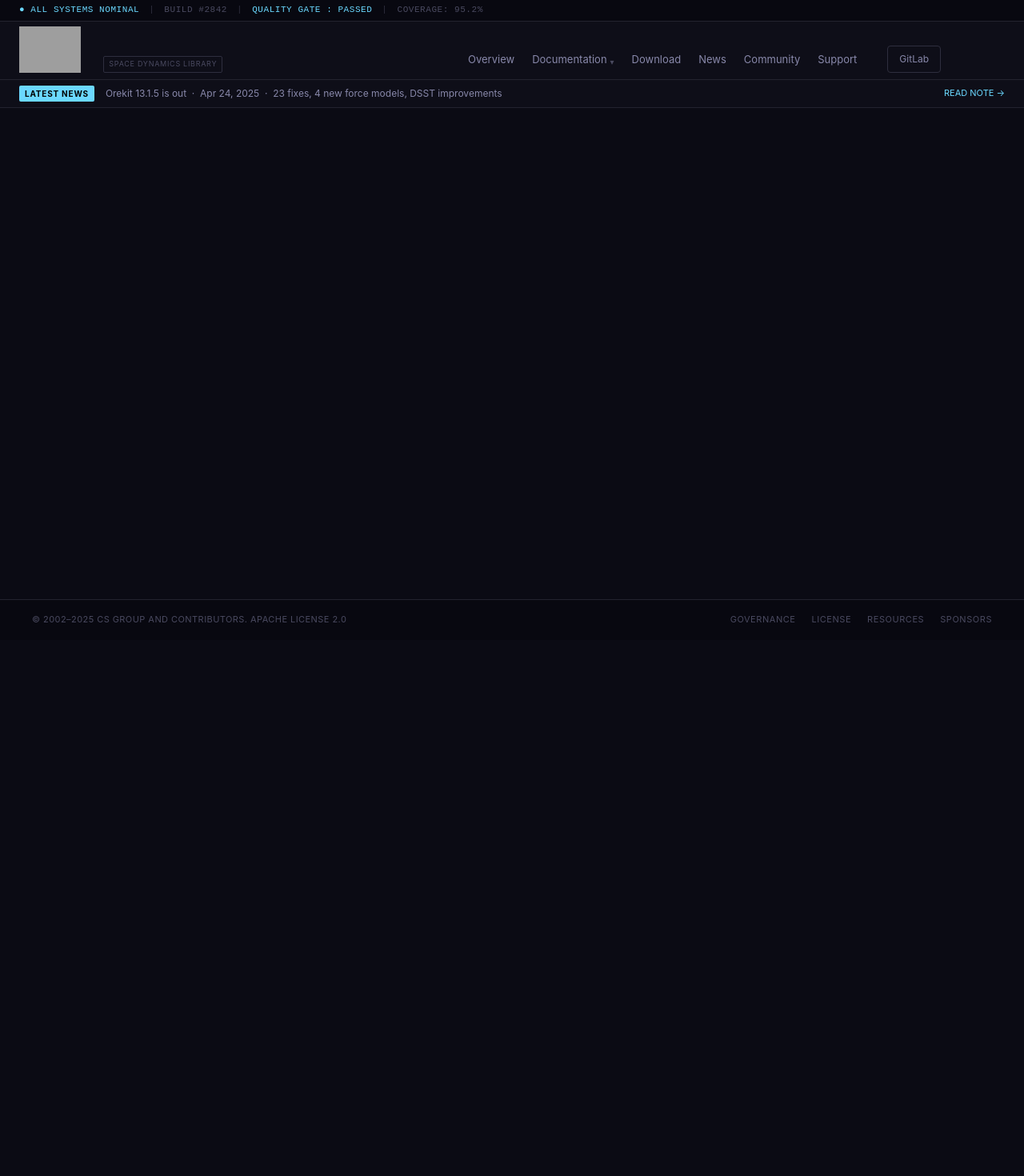
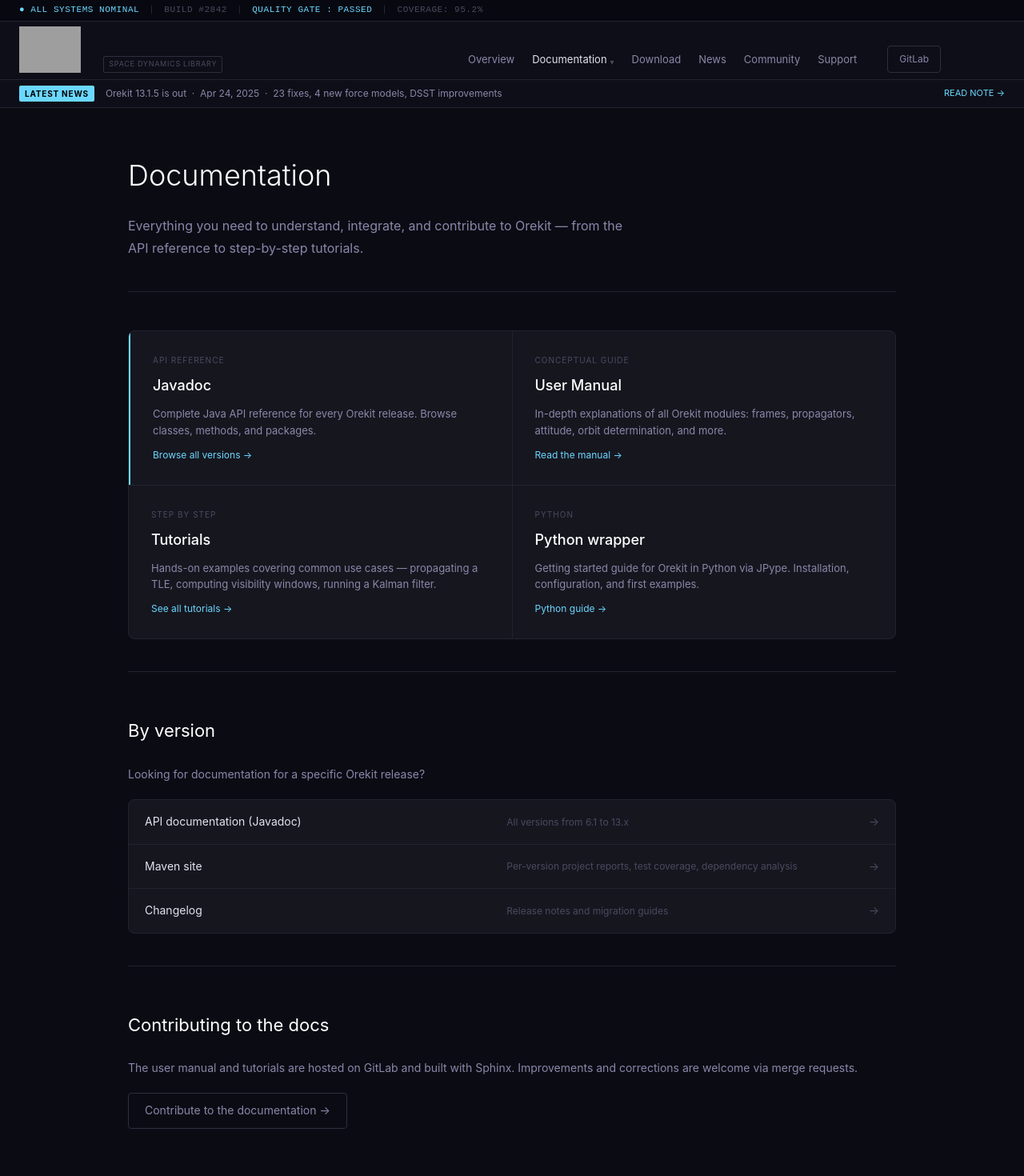
Before and after one commit to v-lmb/Orekit-website, a Nuxt app in the folder apps/web/: page /documentation in a window 1280 px wide. Shown: the top 1470 px of the page at 80% size. Before the commit the page ends 800 px from the top, so only its background shows below. Built offline with nearby package versions, Linux system fonts and the light colour scheme; grey boxes are pictures that could not be loaded.

Commit message:
feat: add documentation overview page

```diff
--- /dev/null
+++ b/apps/web/app/pages/documentation.vue
@@ -0,0 +1,150 @@
+<template>
+  <div class="page">
+    <div class="inner">
+
+      <section class="hero-section">
+        <h1>Documentation</h1>
+        <p class="lead">
+          Everything you need to understand, integrate, and contribute to Orekit —
+          from the API reference to step-by-step tutorials.
+        </p>
+      </section>
+
+      <section class="section">
+        <div class="doc-cards">
+          <NuxtLink to="/doc-javadoc" class="doc-card featured">
+            <span class="card-label">API Reference</span>
+            <h2>Javadoc</h2>
+            <p>Complete Java API reference for every Orekit release. Browse classes, methods, and packages.</p>
+            <span class="card-cta">Browse all versions →</span>
+          </NuxtLink>
+          <a href="#" class="doc-card">
+            <span class="card-label">Conceptual guide</span>
+            <h2>User Manual</h2>
+            <p>In-depth explanations of all Orekit modules: frames, propagators, attitude, orbit determination, and more.</p>
+            <span class="card-cta">Read the manual →</span>
+          </a>
+          <a href="#" class="doc-card">
+            <span class="card-label">Step by step</span>
+            <h2>Tutorials</h2>
+            <p>Hands-on examples covering common use cases — propagating a TLE, computing visibility windows, running a Kalman filter.</p>
+            <span class="card-cta">See all tutorials →</span>
+          </a>
+          <a href="#" class="doc-card">
+            <span class="card-label">Python</span>
+            <h2>Python wrapper</h2>
+            <p>Getting started guide for Orekit in Python via JPype. Installation, configuration, and first examples.</p>
+            <span class="card-cta">Python guide →</span>
+          </a>
+        </div>
+      </section>
+
+      <section class="section">
+        <h2>By version</h2>
+        <p class="body-text">Looking for documentation for a specific Orekit release?</p>
+        <div class="version-links">
+          <NuxtLink to="/doc-javadoc" class="version-link">
+            <span class="ver-name">API documentation (Javadoc)</span>
+            <span class="ver-desc">All versions from 6.1 to 13.x</span>
+            <span class="ver-arrow">→</span>
+          </NuxtLink>
+          <a href="#" class="version-link">
+            <span class="ver-name">Maven site</span>
+            <span class="ver-desc">Per-version project reports, test coverage, dependency analysis</span>
+            <span class="ver-arrow">→</span>
+          </a>
+          <a href="#" class="version-link">
+            <span class="ver-name">Changelog</span>
+            <span class="ver-desc">Release notes and migration guides</span>
+            <span class="ver-arrow">→</span>
+          </a>
+        </div>
+      </section>
+
+      <section class="section last">
+        <h2>Contributing to the docs</h2>
+        <p class="body-text">
+          The user manual and tutorials are hosted on GitLab and built with Sphinx.
+          Improvements and corrections are welcome via merge requests.
+        </p>
+        <a href="#" class="btn-secondary">Contribute to the documentation →</a>
+      </section>
+
+    </div>
+  </div>
+</template>
+
+<style scoped>
+.page { padding: 56px 24px; }
+.inner { max-width: 960px; margin: 0 auto; }
+
+.hero-section { margin-bottom: 48px; padding-bottom: 40px; border-bottom: 1px solid var(--border); }
+h1 { font-size: 36px; font-weight: 300; color: #fff; margin-bottom: 20px; }
+.lead { font-size: 16px; color: var(--text-secondary); line-height: 1.75; max-width: 640px; }
+
+.section { margin-bottom: 56px; padding-bottom: 40px; border-bottom: 1px solid var(--border); }
+.section.last { border-bottom: none; }
+h2 { font-size: 22px; font-weight: 400; color: #fff; margin-bottom: 24px; }
+.body-text { font-size: 14px; color: var(--text-secondary); line-height: 1.7; margin-bottom: 20px; }
+
+.doc-cards {
+  display: grid;
+  grid-template-columns: 1fr 1fr;
+  gap: 1px;
+  background: var(--border);
+  border: 1px solid var(--border);
+  border-radius: 8px;
+  overflow: hidden;
+}
+.doc-card {
+  background: var(--bg-card);
+  padding: 28px;
+  display: flex;
+  flex-direction: column;
+  gap: 10px;
+  text-decoration: none;
+  transition: background 0.2s;
+}
+.doc-card:hover { background: var(--bg-card-hover); text-decoration: none; }
+.doc-card.featured { border-left: 2px solid var(--accent); }
+.card-label { font-size: 10px; letter-spacing: 0.1em; color: var(--text-muted); text-transform: uppercase; }
+.doc-card h2 { font-size: 18px; font-weight: 500; color: #fff; margin: 0; }
+.doc-card p { font-size: 13px; color: var(--text-secondary); line-height: 1.6; flex: 1; }
+.card-cta { font-size: 12px; color: var(--accent); }
+
+.version-links {
+  display: flex;
+  flex-direction: column;
+  gap: 1px;
+  background: var(--border);
+  border: 1px solid var(--border);
+  border-radius: 8px;
+  overflow: hidden;
+}
+.version-link {
+  background: var(--bg-card);
+  padding: 16px 20px;
+  display: grid;
+  grid-template-columns: 1fr 1fr auto;
+  align-items: center;
+  gap: 16px;
+  text-decoration: none;
+  transition: background 0.15s;
+}
+.version-link:hover { background: var(--bg-card-hover); text-decoration: none; }
+.ver-name { font-size: 14px; color: var(--text-primary); }
+.ver-desc { font-size: 12px; color: var(--text-muted); }
+.ver-arrow { color: var(--text-muted); font-size: 14px; }
+
+.btn-secondary {
+  display: inline-block;
+  border: 1px solid var(--border-light);
+  color: var(--text-secondary);
+  padding: 10px 20px;
+  border-radius: 4px;
+  font-size: 14px;
+  text-decoration: none;
+  transition: all 0.2s;
+}
+.btn-secondary:hover { border-color: var(--accent); color: var(--accent); text-decoration: none; }
+</style>
```
